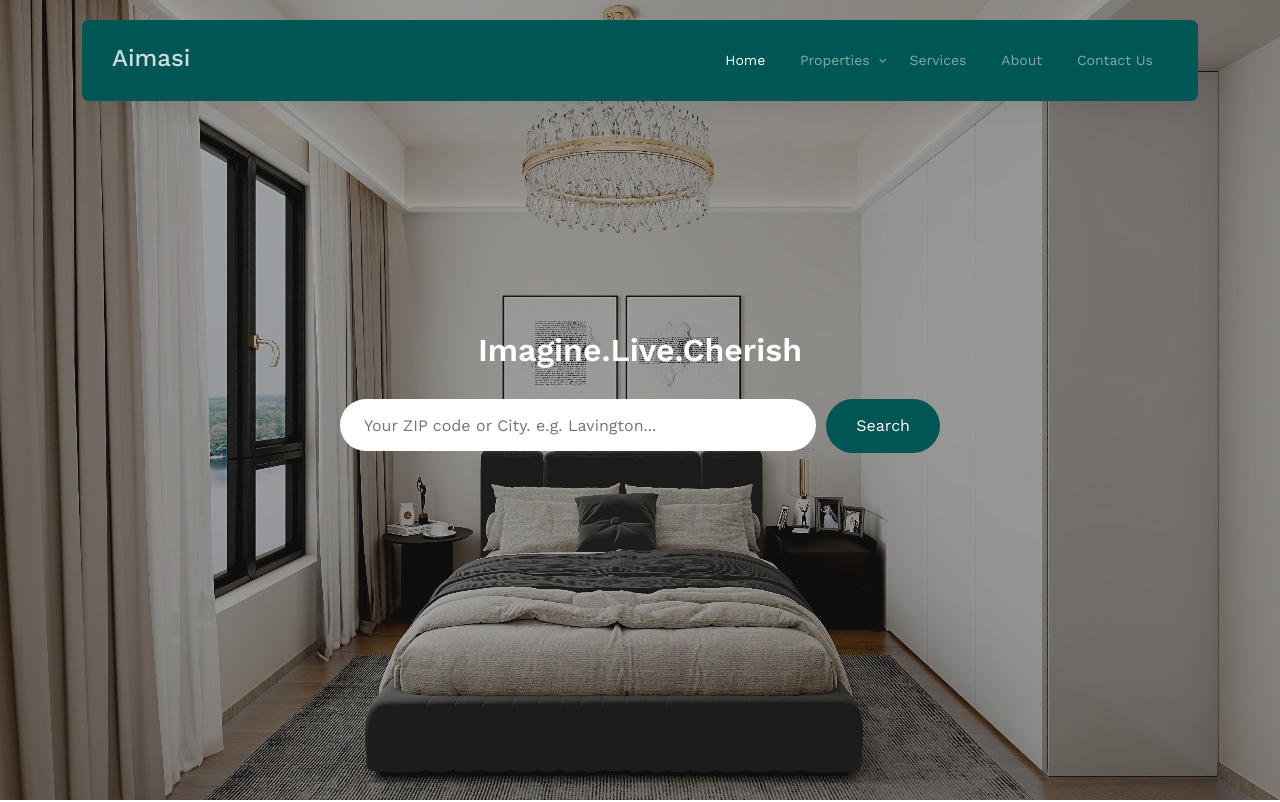
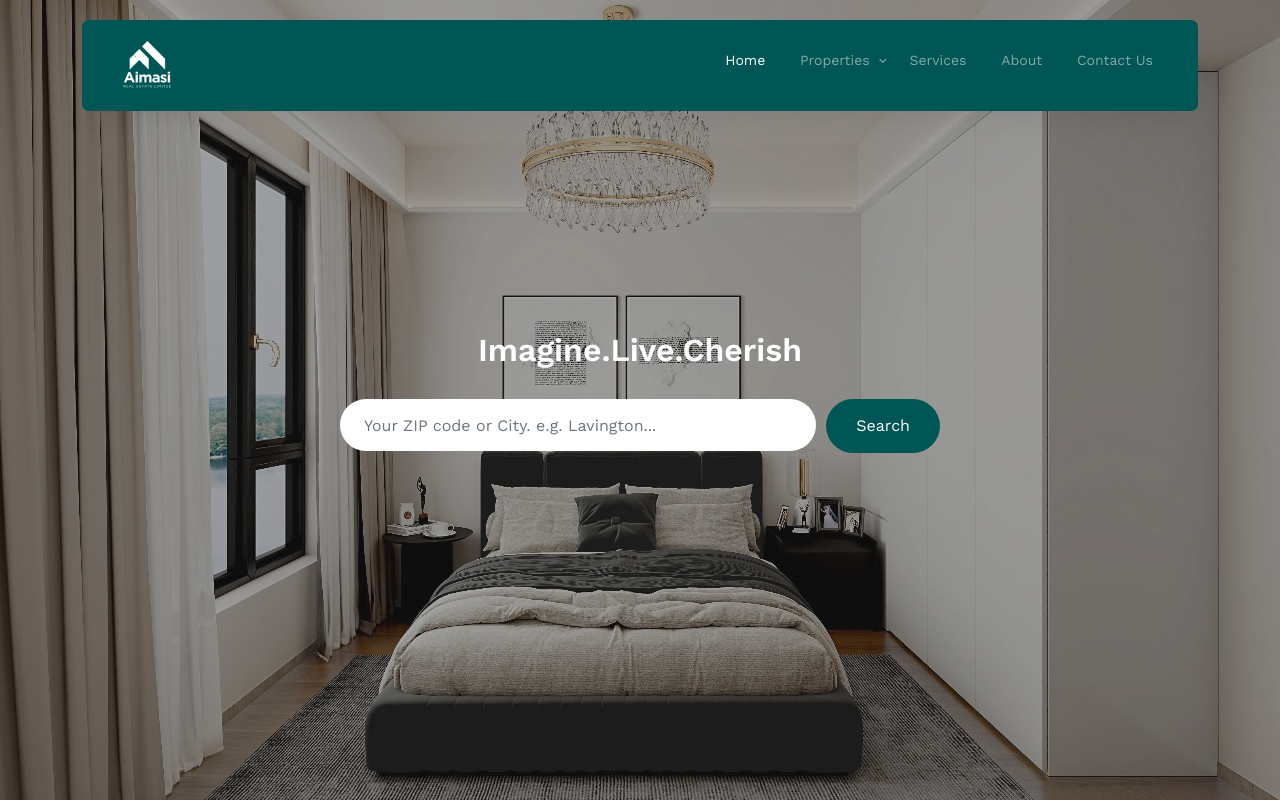
Before and after one commit to Kay-raph/aimasi, a plain HTML site: page index.html in a window 1280 px wide. Shown: the top 802 px of the page. Drawn offline with nearby package versions, Linux system fonts and the light colour scheme; files whose address does not match are found by name.

Commit message:
added logo

```diff
--- a/index.html
+++ b/index.html
@@ -5,7 +5,7 @@
     <meta charset="utf-8" />
     <meta name="viewport" content="width=device-width, initial-scale=1" />
     <meta name="author" content="Untree.co" />
-    <link rel="shortcut icon" href="favicon.png" />
+    <link rel="shortcut icon" href="logo/Aimasi_logo_4.png" />
 
     <meta name="description" content="" />
     <meta name="keywords" content="bootstrap, bootstrap5" />
@@ -42,7 +42,9 @@
       <div class="container">
         <div class="menu-bg-wrap">
           <div class="site-navigation">
-            <a href="index.html" class="logo m-0 float-start">Aimasi</a>
+            <a class="navbar-brand" href="index.html">
+              <img src="logo/Aimasi_logo_4.png" alt="Aimasi Real Estate"></a>
+            <a href="index.html" class="logo m-0 float-start"></a>
 
             <ul
               class="js-clone-nav d-none d-lg-inline-block text-start site-menu float-end"
```
Also changed, not shown: logo/Aimasi_logo_1.png (added), logo/Aimasi_logo_2.png (added), logo/Aimasi_logo_3.png (added), logo/Aimasi_logo_4.png (added), 1 other file.
